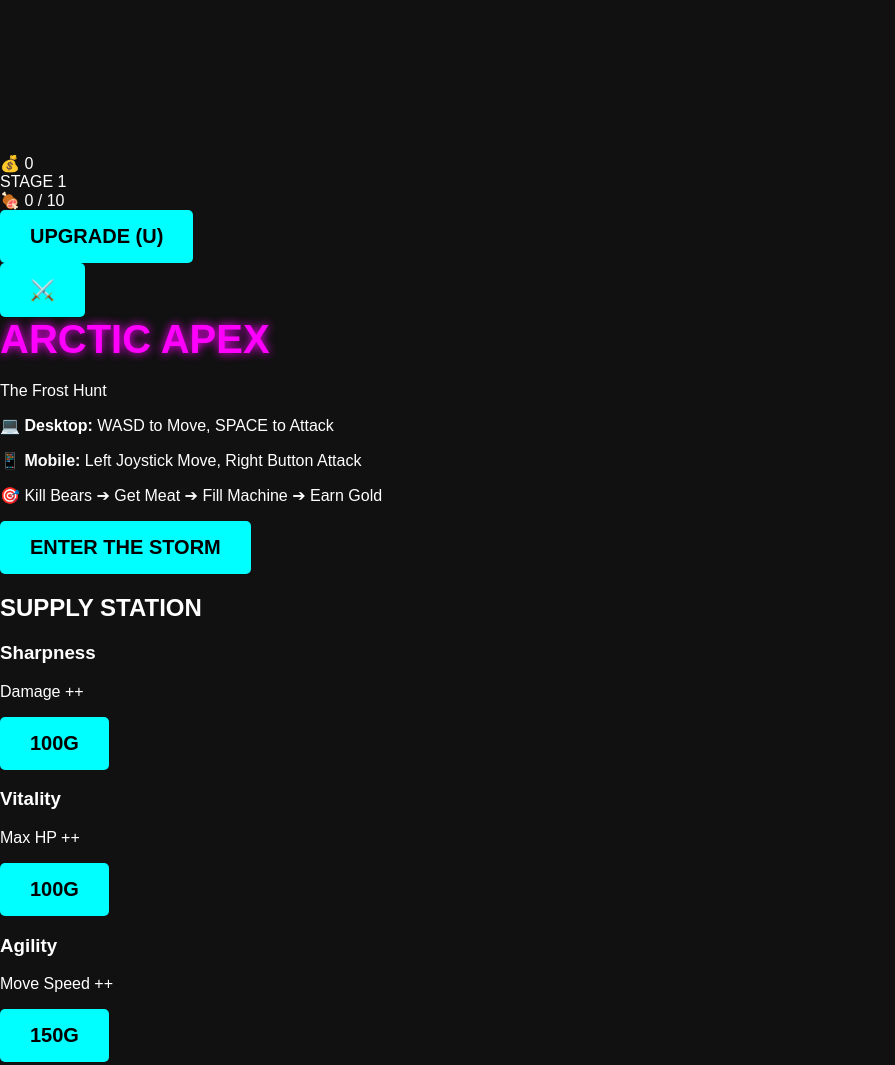
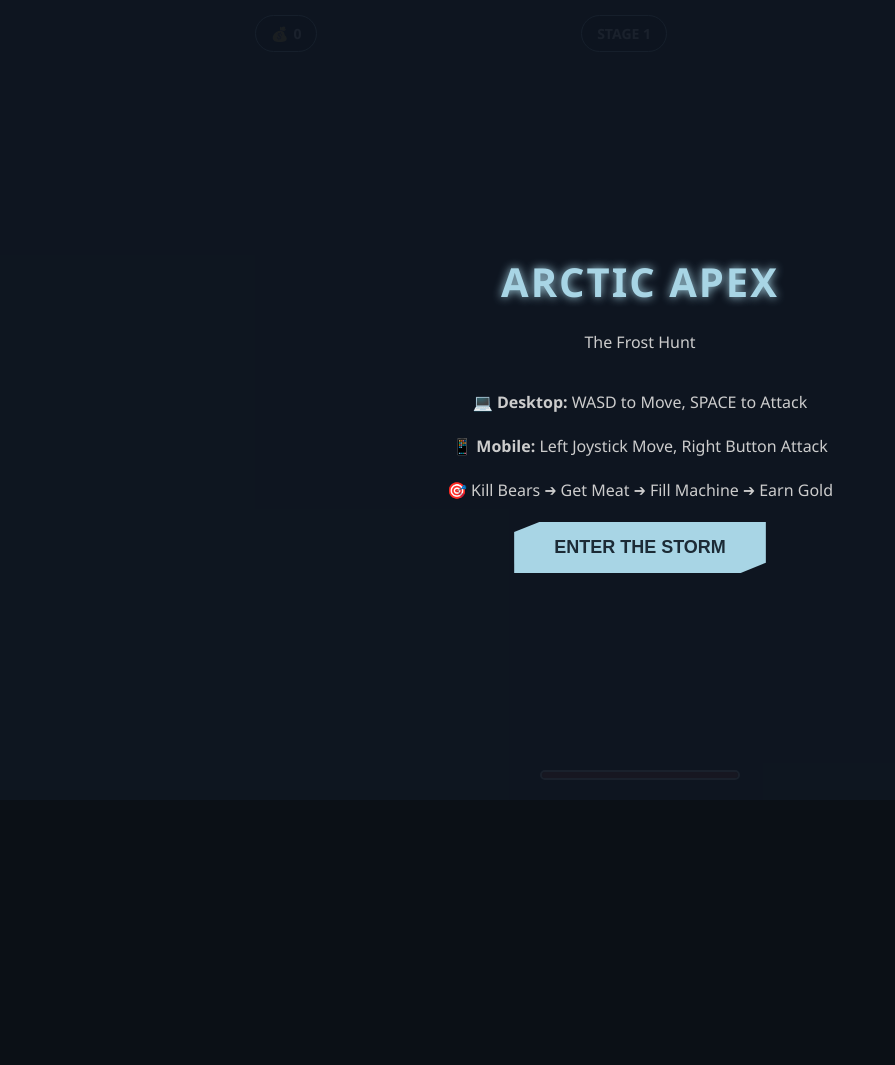
Before and after one commit to aga01935/my-runner, a plain HTML site: page index.html in a window 1280 px wide. Shown: the top 1065 px of the page, without its empty margins (0-895 px from the left). After the commit the page ends 800 px from the top, so only its background shows below. Drawn offline with Linux system fonts and the light colour scheme.

Commit message:
Refactor CSS styles and improve structure

```diff
--- a/style.css
+++ b/style.css
@@ -1,76 +1,240 @@
+:root {
+    --ice-blue: #a8d5e5;
+    --deep-blue: #1c2b36;
+    --blood-red: #c0392b;
+    --gold: #f1c40f;
+    --ui-bg: rgba(14, 22, 33, 0.95);
+}
+
+* {
+    box-sizing: border-box;
+    user-select: none;
+    -webkit-user-select: none;
+    touch-action: none; /* Prevents zooming/scrolling on mobile */
+}
+
 body {
     margin: 0;
     overflow: hidden;
-    font-family: 'Arial', sans-serif;
-    background-color: #111;
+    background-color: #0b1016;
+    font-family: 'Segoe UI', Tahoma, Geneva, Verdana, sans-serif;
     color: white;
-    user-select: none; /* Prevent text selection on mobile tap */
 }
 
-#canvas-container {
+canvas {
+    display: block;
     width: 100vw;
     height: 100vh;
-    display: block;
 }
 
-#ui-layer {
+/* UI Layer */
+#uiLayer {
     position: absolute;
     top: 0;
     left: 0;
     width: 100%;
     height: 100%;
-    pointer-events: none; /* Let clicks pass through to game, except buttons */
+    pointer-events: none; /* Let clicks pass through to canvas where needed */
 }
 
-#score-container, #coins-container {
-    position: absolute;
-    top: 20px;
-    font-size: 24px;
-    font-weight: bold;
-    text-shadow: 2px 2px 0px #000;
+/* HUD */
+.hud-top {
+    display: flex;
+    justify-content: space-between;
+    padding: 15px;
+    width: 100%;
+    max-width: 800px;
+    margin: 0 auto;
+    pointer-events: auto;
 }
 
-#score-container { left: 20px; color: #00ffff; }
-#coins-container { right: 20px; color: #ffd700; }
-
-#start-screen, #game-over-screen {
-    position: absolute;
-    top: 50%;
-    left: 50%;
-    transform: translate(-50%, -50%);
-    text-align: center;
-    background: rgba(0, 0, 0, 0.85);
-    padding: 40px;
-    border: 2px solid #00ffff;
-    border-radius: 10px;
-    pointer-events: auto; /* Re-enable clicks for buttons */
-    box-shadow: 0 0 20px #00ffff;
+.stat-box {
+    background: rgba(0, 0, 0, 0.6);
+    padding: 8px 15px;
+    border-radius: 20px;
+    border: 1px solid var(--ice-blue);
+    font-weight: bold;
+    font-size: 14px;
+    display: flex;
+    align-items: center;
+    gap: 5px;
 }
 
-.hidden { display: none; }
-
-h1 {
-    margin: 0 0 20px 0;
-    font-size: 40px;
-    text-transform: uppercase;
-    color: #ff00ff;
-    text-shadow: 0 0 10px #ff00ff;
+.health-container {
+    position: absolute;
+    bottom: 20px;
+    left: 50%;
+    transform: translateX(-50%);
+    width: 200px;
+    height: 10px;
+    background: #333;
+    border: 2px solid white;
+    border-radius: 5px;
+    overflow: hidden;
 }
 
-button {
-    background: #00ffff;
+#healthBarFill {
+    width: 100%;
+    height: 100%;
+    background: var(--blood-red);
+    transition: width 0.2s;
+}
+
+/* Controls */
+#mobileControls {
+    position: absolute;
+    bottom: 0;
+    left: 0;
+    width: 100%;
+    height: 100%;
+    pointer-events: none;
+    display: none; /* Hidden by default, shown via JS if touch */
+}
+
+@media (hover: none) and (pointer: coarse) {
+    #mobileControls { display: block; }
+    .upgrade-btn { top: 70px !important; right: 20px !important; }
+}
+
+#joystickZone {
+    position: absolute;
+    bottom: 50px;
+    left: 50px;
+    width: 150px;
+    height: 150px;
+    pointer-events: auto;
+}
+
+.action-btn {
+    pointer-events: auto;
+    background: rgba(255, 255, 255, 0.2);
+    border: 2px solid white;
+    color: white;
+    border-radius: 50%;
+    cursor: pointer;
+    font-weight: bold;
+    display: flex;
+    justify-content: center;
+    align-items: center;
+}
+
+.action-btn:active { background: rgba(255, 255, 255, 0.5); }
+
+.attack-btn {
+    position: absolute;
+    bottom: 60px;
+    right: 40px;
+    width: 80px;
+    height: 80px;
+    font-size: 30px;
+    background: rgba(192, 57, 43, 0.4);
+    border-color: var(--blood-red);
+}
+
+.upgrade-btn {
+    position: absolute;
+    top: 80px;
+    right: 20px;
+    width: auto;
+    height: auto;
+    padding: 10px 20px;
+    border-radius: 10px;
+    background: var(--deep-blue);
+    font-size: 12px;
+}
+
+/* Menus */
+.menu-overlay {
+    position: absolute;
+    top: 0;
+    left: 0;
+    width: 100%;
+    height: 100%;
+    background: var(--ui-bg);
+    display: flex;
+    flex-direction: column;
+    justify-content: center;
+    align-items: center;
+    pointer-events: auto;
+    opacity: 0;
+    pointer-events: none;
+    transition: opacity 0.3s;
+    z-index: 10;
+}
+
+.menu-overlay.active {
+    opacity: 1;
+    pointer-events: auto;
+}
+
+h1 { font-size: 40px; color: var(--ice-blue); text-transform: uppercase; letter-spacing: 2px; margin-bottom: 5px; text-shadow: 0 0 10px var(--ice-blue); }
+h2 { color: white; border-bottom: 2px solid var(--ice-blue); padding-bottom: 10px; }
+p { color: #ccc; margin-bottom: 20px; text-align: center; max-width: 400px; line-height: 1.5; }
+
+.menu-btn {
+    background: var(--ice-blue);
+    color: var(--deep-blue);
     border: none;
-    padding: 15px 30px;
-    font-size: 20px;
+    padding: 15px 40px;
+    font-size: 18px;
     font-weight: bold;
     cursor: pointer;
-    text-transform: uppercase;
-    border-radius: 5px;
-    transition: 0.2s;
+    clip-path: polygon(10% 0, 100% 0, 100% 80%, 90% 100%, 0 100%, 0 20%);
+    transition: transform 0.1s;
 }
 
-button:hover {
-    background: #ff00ff;
-    color: white;
-    transform: scale(1.1);
+.menu-btn:hover { transform: scale(1.05); }
+.menu-btn:active { transform: scale(0.95); }
+.menu-btn.secondary { background: transparent; border: 2px solid var(--ice-blue); color: white; margin-top: 20px; }
+
+/* Upgrade Grid */
+.upgrade-grid {
+    display: grid;
+    grid-template-columns: repeat(auto-fit, minmax(140px, 1fr));
+    gap: 15px;
+    width: 90%;
+    max-width: 600px;
 }
+
+.upgrade-card {
+    background: rgba(255, 255, 255, 0.1);
+    padding: 15px;
+    border-radius: 8px;
+    text-align: center;
+    border: 1px solid #444;
+}
+
+.upgrade-card h3 { margin: 0 0 5px 0; font-size: 16px; color: var(--ice-blue); }
+.upgrade-card p { font-size: 12px; margin-bottom: 10px; }
+.buy-btn {
+    background: var(--gold);
+    color: black;
+    border: none;
+    padding: 5px 15px;
+    border-radius: 4px;
+    font-weight: bold;
+    cursor: pointer;
+    width: 100%;
+}
+.buy-btn:disabled { background: #555; color: #888; cursor: not-allowed; }
+
+/* Notification */
+#notificationArea {
+    position: absolute;
+    top: 20%;
+    width: 100%;
+    text-align: center;
+    pointer-events: none;
+    font-weight: bold;
+    text-shadow: 1px 1px 2px black;
+}
+.notif-msg {
+    display: block;
+    margin-bottom: 5px;
+    animation: fadeUp 1.5s forwards;
+}
+
+@keyframes fadeUp {
+    0% { opacity: 1; transform: translateY(0); }
+    100% { opacity: 0; transform: translateY(-30px); }
+}
```
